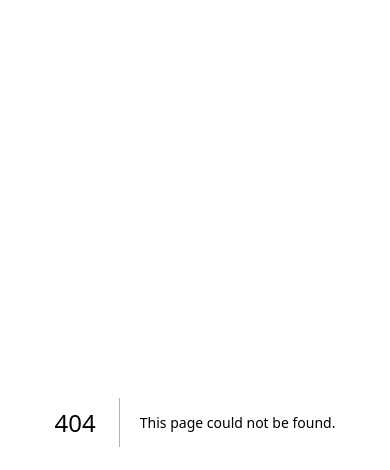
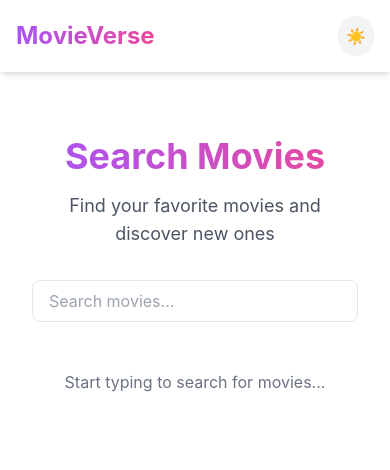
Before and after one commit to Wambita/Movie-verse, a Next.js app in the folder frontend/: page /search in a window 390 px wide. Before the commit this address had no page. Shown: the top 470 px of the page. Built offline with nearby package versions, Linux system fonts and the light colour scheme; no server answers.

Commit message:
style: add webstyles and  responsive styles

```diff
--- /dev/null
+++ b/frontend/src/pages/search.js
@@ -0,0 +1,36 @@
+import React, { useState } from 'react';
+import Layout from '../components/Layout';
+import SearchBar from '../components/SearchBar';
+import SearchResults from '../components/SearchResults';
+
+const SearchPage = () => {
+  const [searchResults, setSearchResults] = useState([]);
+
+  return (
+    <Layout>
+      <div className="max-w-7xl mx-auto px-4 sm:px-6 lg:px-8 py-8">
+        <div className="text-center mb-8">
+          <h1 className="text-4xl font-bold mb-4 bg-gradient-to-r from-purple-500 to-pink-500 bg-clip-text text-transparent">
+            Search Movies
+          </h1>
+          <p className="text-lg text-gray-600 dark:text-gray-300">
+            Find your favorite movies and discover new ones
+          </p>
+        </div>
+
+        <SearchBar onResultsChange={setSearchResults} />
+        <SearchResults results={searchResults} />
+
+        {searchResults.length === 0 && (
+          <div className="text-center mt-12">
+            <p className="text-gray-500 dark:text-gray-400">
+              Start typing to search for movies...
+            </p>
+          </div>
+        )}
+      </div>
+    </Layout>
+  );
+};
+
+export default SearchPage;
```
